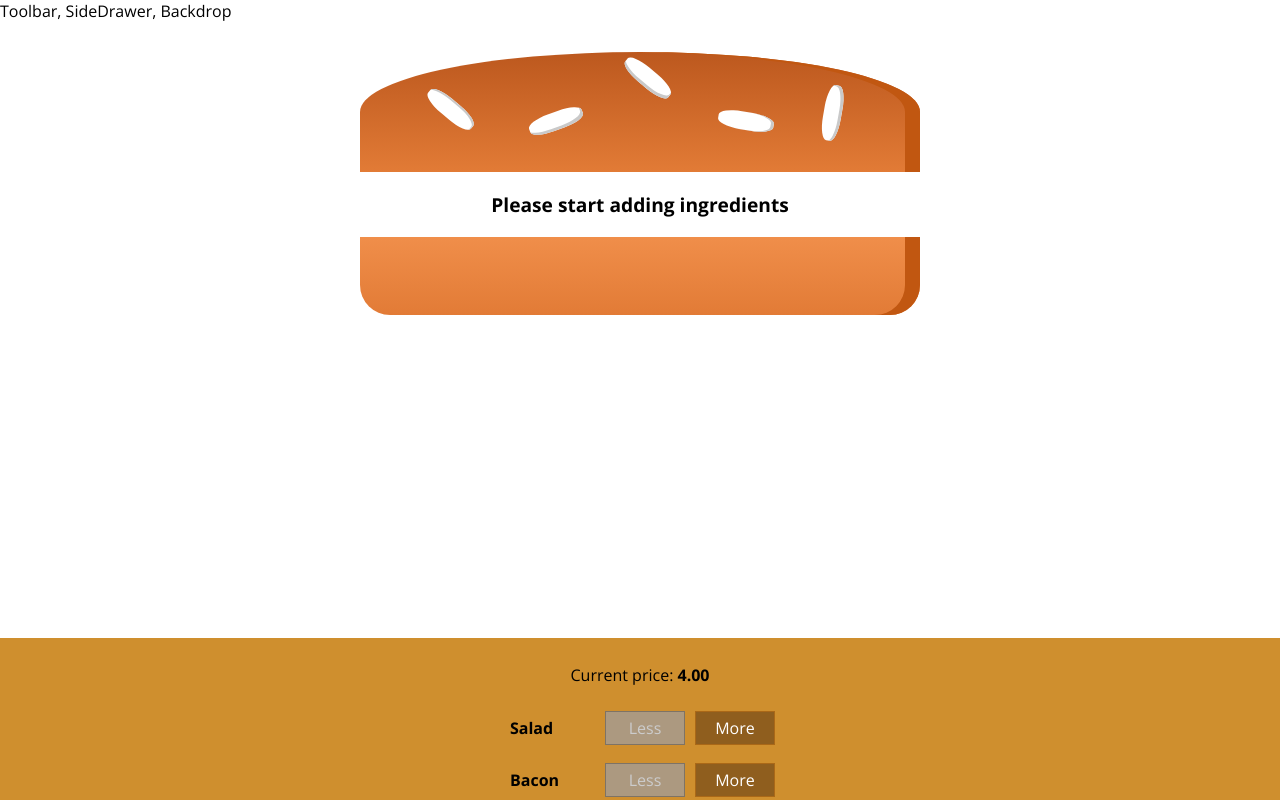
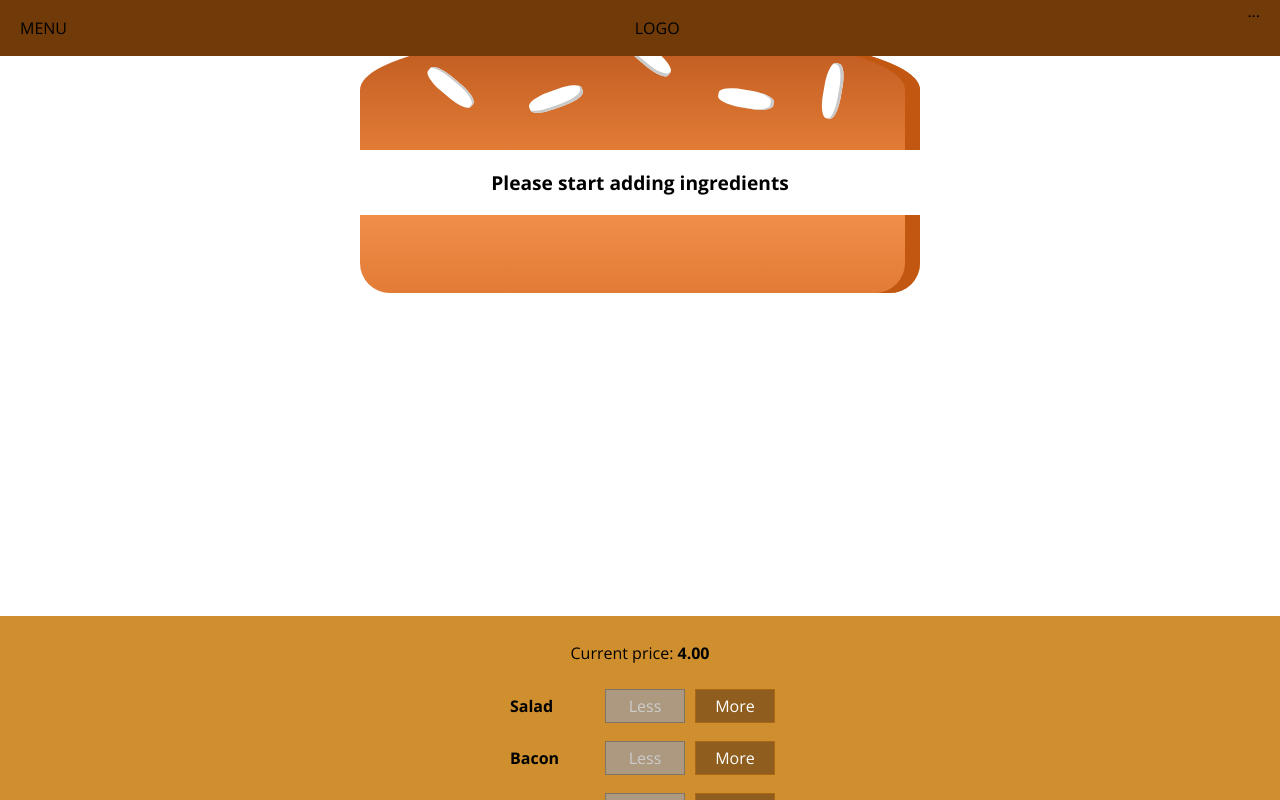
Before and after one commit to iAmNawa/burgerBuilder, a React app in the folder burgerbuilder/: page / in a window 1280 px wide. Shown: the top 800 px of the page. Built offline with nearby package versions, Linux system fonts and the light colour scheme.

Commit message:
toolbar created

```diff
--- a/burgerbuilder/src/components/Layout/Layout.js
+++ b/burgerbuilder/src/components/Layout/Layout.js
@@ -2,10 +2,11 @@ import React from 'react';
 
 import Aux from '../../hoc/Aux';
 import classes from './Layout.css';
+import Toolbar from '../Navigation/Toolbar/Toolbar';
 
 const layout = ( props ) => (
     <Aux>
-      <div>Toolbar, SideDrawer, Backdrop</div>
+      <Toolbar />
         <main className={classes.Content}>
          {props.children}
         </main>
--- /dev/null
+++ b/burgerbuilder/src/components/Navigation/Toolbar/Toolbar.css
@@ -0,0 +1,18 @@
+.Toolbar {
+  height: 56px;
+  width: 100%;
+  position: fixed;
+  top: 0;
+  left: 0;
+  background-color: #703B09;
+  display: flex;
+  justify-content: space-between;
+  align-items: center;
+  padding: 0 20px;
+  box-sizing: border-box;
+  z-index: 90;
+}
+
+.Toolbar nav {
+  height: 100%;
+}
--- /dev/null
+++ b/burgerbuilder/src/components/Navigation/Toolbar/Toolbar.js
@@ -0,0 +1,15 @@
+import React from 'react';
+
+import classes from './Toolbar.css';
+
+const toolbar = (props) => (
+  <header className={classes.Toolbar}>
+   <div>MENU</div>
+   <div>LOGO</div>
+   <nav>
+     ...
+   </nav>
+  </header>
+);
+
+export default toolbar;
```
